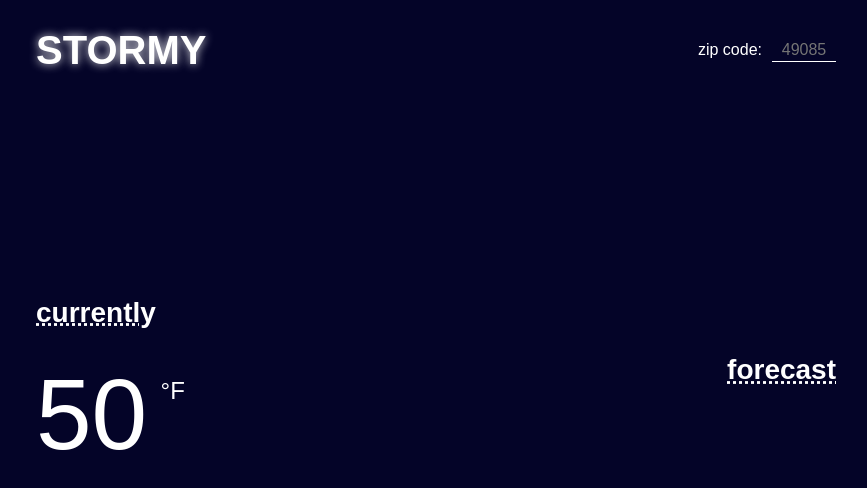
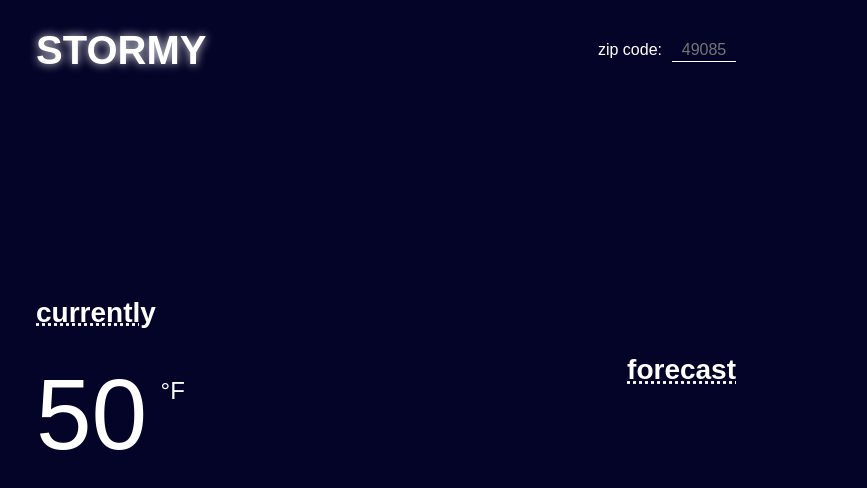
Before and after one commit to z-saylor/simple-weather-app, a website built with webpack: page src/template.html in a window 1280 px wide. Shown: the whole page, without its empty margins (24-891 px from the left). Built offline with nearby package versions, Linux system fonts and the light colour scheme; no server answers.

Commit message:
adjusted page width max/min

```diff
--- a/src/styles.css
+++ b/src/styles.css
@@ -12,8 +12,8 @@ body {
   grid-template-rows: 100px 1fr;
   margin-left: 60px;
   margin-right: 60px;
-  max-width: 800px;
-  min-width: 600px;
+  max-width: 700px;
+  min-width: 500px;
 }
 
 h1 {
```
Also changed, not shown: dist/main.js.
